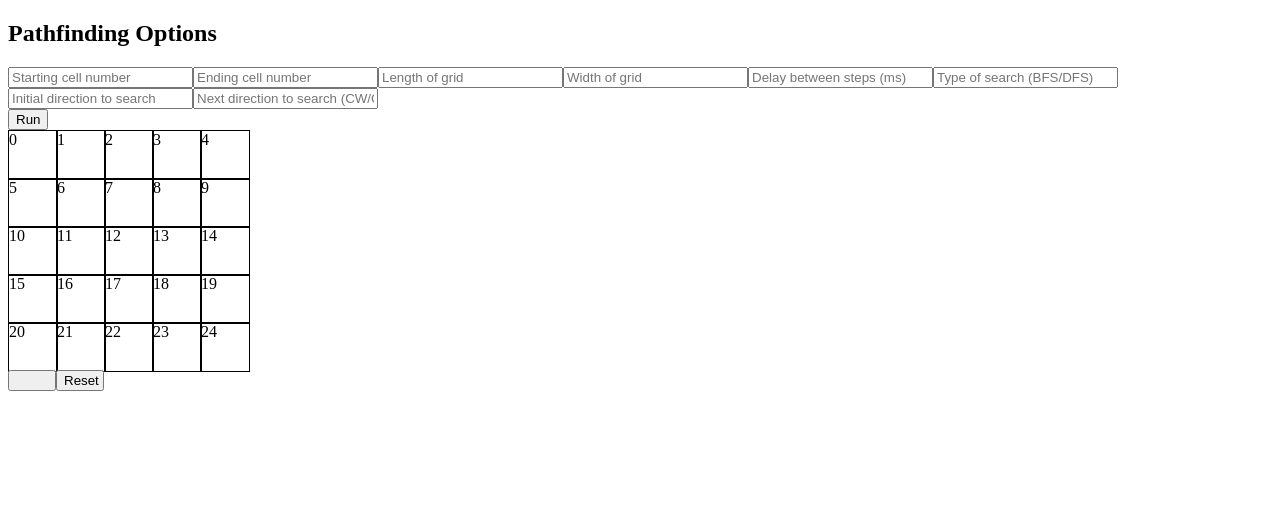
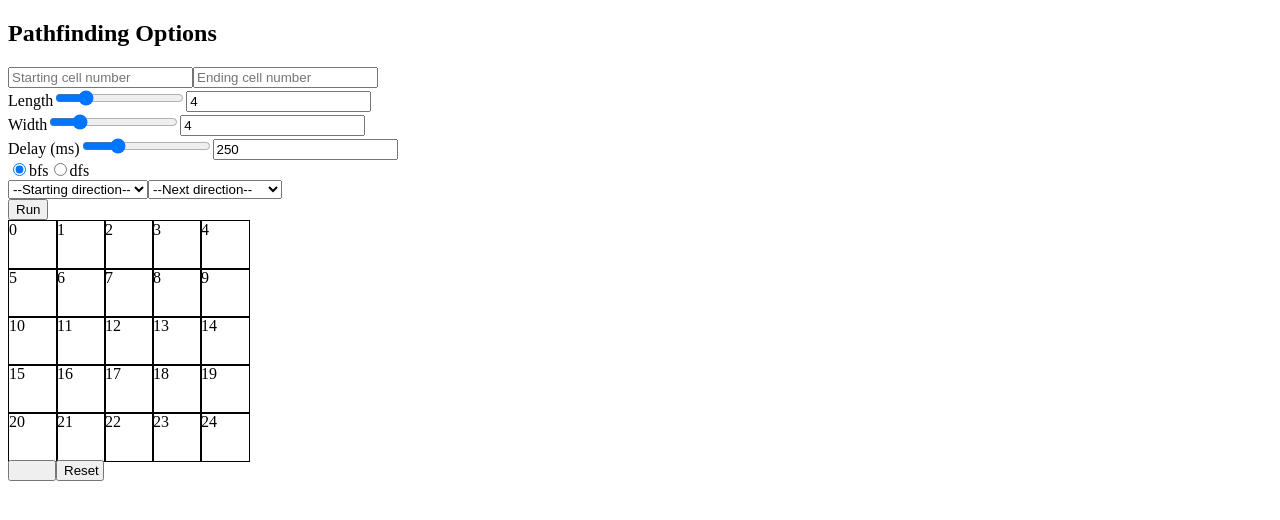
Before and after one commit to devnguy/pathfinder, a Next.js app: page / in a window 1280 px wide. Shown: the top 520 px of the page. Built offline with nearby package versions, Linux system fonts and the light colour scheme.

Commit message:
changed input types to match values

```diff
--- a/components/OptionsForm.js
+++ b/components/OptionsForm.js
@@ -3,10 +3,10 @@ import useFormValidation from '../hooks/useFormValidation'
 const INITIAL_STATE = {
   start: '',
   end: '',
-  length: '',
-  width: '',
-  delay: '',
-  searchType: '',
+  length: 4,
+  width: 4,
+  delay: 250,
+  searchType: 'bfs',
   direction: '',
   nextDirection: '',
 }
@@ -23,54 +23,116 @@ const OptionsForm = () => {
     <div>
       <h2>Pathfinding Options</h2>
       <form onSubmit={handleSubmit}>
+        <div>
           <input
+            type="number"
             onChange={handleChange}
             name="start"
-          value={values.start}
+            value={
+              values.start >= values.length * values.width
+                ? values.length * values.width - 1
+                : values.start < 0
+                ? 0
+                : values.start
+            }
             placeholder="Starting cell number"
+            required
           />
           <input
             onChange={handleChange}
             name="end"
-          value={values.end}
+            value={
+              values.end >= values.length * values.width
+                ? values.length * values.width - 1
+                : values.end < 0
+                ? 0
+                : values.end
+            }
             placeholder="Ending cell number"
+          />
+        </div>
+        <div>
+          Length
+          <input
+            type="range"
+            onChange={handleChange}
+            name="length"
+            min={1}
+            max={16}
+            value={values.length}
           />
           <input
             onChange={handleChange}
             name="length"
-          value={values.length}
-          placeholder="Length of grid"
+            value={values.length > 16 ? 16 : values.length < 1 ? 1 : values.length}
+          />
+        </div>
+        <div>
+          Width
+          <input
+            type="range"
+            onChange={handleChange}
+            name="width"
+            min={1}
+            max={16}
+            value={values.width}
           />
           <input
             onChange={handleChange}
             name="width"
-          value={values.width}
-          placeholder="Width of grid"
+            value={values.width > 16 ? 16 : values.width < 1 ? 1 : values.width}
+          />
+        </div>
+        <div>
+          Delay (ms)
+          <input
+            type="range"
+            onChange={handleChange}
+            name="delay"
+            min={0}
+            max={1000}
+            step={50}
+            value={values.delay}
           />
           <input
+            type="number"
             onChange={handleChange}
             name="delay"
-          value={values.delay}
-          placeholder="Delay between steps (ms)"
+            value={values.delay > 1000 ? 1000 : values.delay < 0 ? 0 : values.delay}
           />
+        </div>
+        <div>
           <input
             onChange={handleChange}
+            type="radio"
             name="searchType"
-          value={values.searchType}
-          placeholder="Type of search (BFS/DFS)"
+            value="bfs"
+            checked={values.searchType === 'bfs'}
           />
+          bfs
           <input
             onChange={handleChange}
-          name="direction"
-          value={values.direction}
-          placeholder="Initial direction to search"
+            type="radio"
+            name="searchType"
+            value="dfs"
+            checked={values.searchType === 'dfs'}
           />
-        <input
-          onChange={handleChange}
-          name="nextDirection"
-          value={values.nextDirection}
-          placeholder="Next direction to search (CW/CCW)"
-        />
+          dfs
+        </div>
+        <div>
+          <select name="direction" onChange={handleChange}>
+            <option value="">--Starting direction--</option>
+            <option value="up">Up</option>
+            <option value="right">Right</option>
+            <option value="down">Down</option>
+            <option value="left">Left</option>
+          </select>
+          <select name="nextDirection" onChange={handleChange}>
+            <option value="">--Next direction--</option>
+            <option value="cw">Clockwise</option>
+            <option value="ccw">Counter Clockwise</option>
+          </select>
+        </div>
         <div>
           <button type="submit">Run</button>
         </div>
```
Also changed, not shown: util/validateForm.js (+28 -1 lines). Lines whose indentation alone changed are shown as unchanged.
